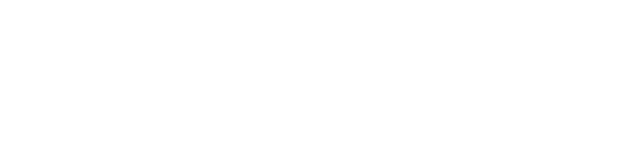
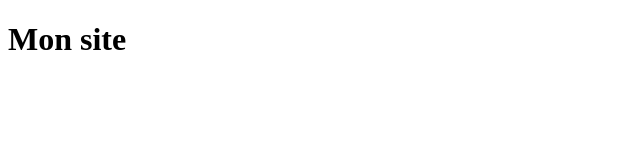
Before and after one commit to TRIGianni/devGit, a plain HTML site: page index.html in a window 1280 px wide. Shown: the whole page, without its empty margins (0-640 px from the left). Drawn offline with Linux system fonts and the light colour scheme.

Commit message:
Ajout h1 - Correction

```diff
--- a/index.html
+++ b/index.html
@@ -2,10 +2,10 @@
 <html lang="en">
 <head>
     <meta charset="UTF-8">
-    <meta name="viewport" content="width=device-width, initial-scale=1.0">
+    <meta name="viewport" content="width=git, initial-scale=1.0">
     <title>Document</title>
 </head>
 <body>
-
+    <h1> Mon site </h1>
 </body>
 </html>
```
